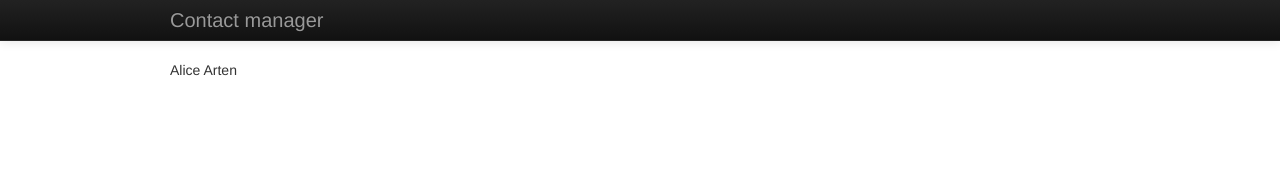
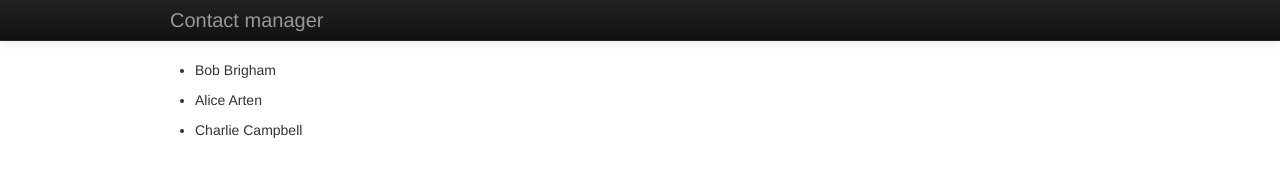
Before and after one commit to davidsulc/marionette-gentle-introduction, a plain HTML site: page index.html in a window 1280 px wide. Drawn offline with Linux system fonts and the light colour scheme.

Commit message:
display contacts as unordered list

```diff
--- a/index.html
+++ b/index.html
@@ -21,7 +21,7 @@
       <p>Here is static content in the web page. You'll notice that it gets replaced by our app as soon as we start it.</p>
     </div>
 
-    <script type="text/template" id="contact-template">
+    <script type="text/template" id="contact-list-item">
       <p><%- firstName %> <%- lastName %></p>
     </script>
 
@@ -40,22 +40,44 @@
 
       ContactManager.Contact = Backbone.Model.extend({});
 
-      ContactManager.ContactView = Marionette.ItemView.extend({
-        template: "#contact-template"
+      ContactManager.ContactCollection = Backbone.Collection.extend({
+        model: ContactManager.Contact
+      });
+
+      ContactManager.ContactItemView = Marionette.ItemView.extend({
+        tagName: "li",
+        template: "#contact-list-item"
+      });
+
+      ContactManager.ContactsView = Marionette.CollectionView.extend({
+        tagName: "ul",
+        itemView: ContactManager.ContactItemView
       });
 
       ContactManager.on("initialize:after", function(){
-        var alice = new ContactManager.Contact({
-          firstName: "Alice",
-          lastName: "Arten",
-          phoneNumber: "555-0184"
+        var contacts = new ContactManager.ContactCollection([
+          {
+            firstName: "Bob",
+            lastName: "Brigham",
+            phoneNumber: "555-0163"
+          },
+          {
+            firstName: "Alice",
+            lastName: "Arten",
+            phoneNumber: "555-0184"
+          },
+          {
+            firstName: "Charlie",
+            lastName: "Campbell",
+            phoneNumber: "555-0129"
+          }
+        ]);
+
+        var contactsView = new ContactManager.ContactsView({
+          collection: contacts
         });
 
-        var aliceView = new ContactManager.ContactView({
-          model: alice
-        });
-
-        ContactManager.mainRegion.show(aliceView);
+        ContactManager.mainRegion.show(contactsView);
       });
 
       ContactManager.start();
```
